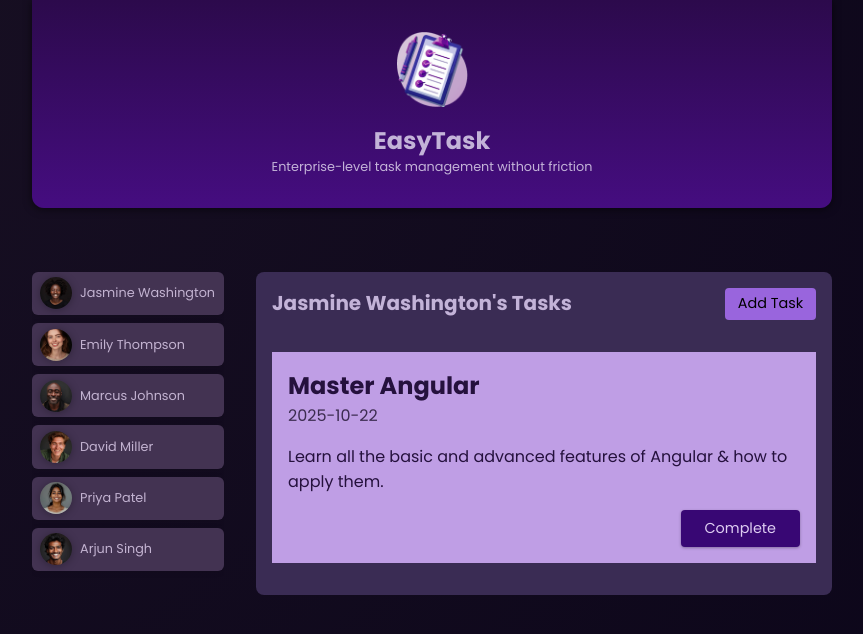
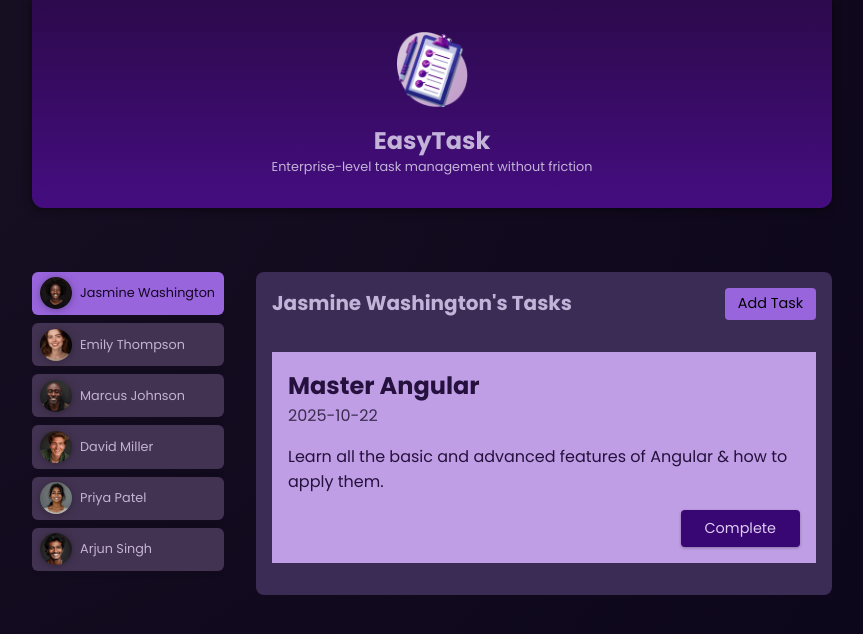
Before and after one commit to ulugbek-abdimurodov/EasyTask-Angular, an Angular app: page / in a window 1280 px wide. Both pictures are taken after a click on the button "Jasmine Washington". Shown: the top 634 px of the page, without its empty margins (208-1071 px from the left). Built offline with nearby package versions, Linux system fonts and the light colour scheme.

Commit message:
complete button

```diff
--- a/src/app/app.component.html
+++ b/src/app/app.component.html
@@ -5,7 +5,7 @@
     @for (user of users; track user.id) {
 
     <li>
-      <app-user [user]="user" (select)="onSelectUser($event)" />
+      <app-user [user]="user" [selected]="user.id === selectedUserId" (select)="onSelectUser($event)" />
     </li>
     }
   </ul>
--- a/src/app/tasks/task/task.component.html
+++ b/src/app/tasks/task/task.component.html
@@ -3,6 +3,6 @@
   <time>{{ task.dueDate }}</time>
   <p>{{ task.summary }}</p>
   <p class="actions">
-    <button>Complete</button>
+    <button (click)="onCompleteTask()" >Complete</button>
   </p>
 </article>
--- a/src/app/tasks/task/task.component.ts
+++ b/src/app/tasks/task/task.component.ts
@@ -1,4 +1,4 @@
-import { Component, Input } from '@angular/core';
+import { Component, Input, Output, EventEmitter } from '@angular/core';
 
 import { type Task } from './task.model';
 
@@ -11,4 +11,9 @@
 })
 export class TaskComponent {
   @Input({required: true}) task!: Task;
+  @Output() complete = new EventEmitter<string>();
+
+  onCompleteTask() {
+    this.complete.emit(this.task.id);
+  }
 }
--- a/src/app/tasks/tasks.component.html
+++ b/src/app/tasks/tasks.component.html
@@ -9,7 +9,7 @@
   <ul>
     @for (task of selectedUserTasks; track task.id) {
     <li>
-      <app-task [task]="task"/>
+      <app-task [task]="task" (complete)="onCompleteTask($event)" />
     </li>
     }
   </ul>
--- a/src/app/tasks/tasks.component.ts
+++ b/src/app/tasks/tasks.component.ts
@@ -38,4 +38,8 @@
   get selectedUserTasks() {
     return this.tasks.filter(task => task.userId === this.userId);
   }
+
+  onCompleteTask(Id: string) {
+    this.tasks = this.tasks.filter(task => task.id !== Id);
+  }
 }
--- a/src/app/user/user.component.html
+++ b/src/app/user/user.component.html
@@ -1,5 +1,5 @@
 <div>
-  <button (click)="onSelectUser()">
+  <button [class.active]="selected" (click)="onSelectUser()">
     <img [src]="imagePath" [alt]="user.name" />
     <span>{{ user.name }}</span>
   </button>
--- a/src/app/user/user.component.ts
+++ b/src/app/user/user.component.ts
@@ -10,6 +10,7 @@
 })
 export class UserComponent {
   @Input({ required: true }) user!: User;
+  @Input({required: true}) selected!: boolean;
   @Output() select = new EventEmitter<string>();
 
   get imagePath() {
```
